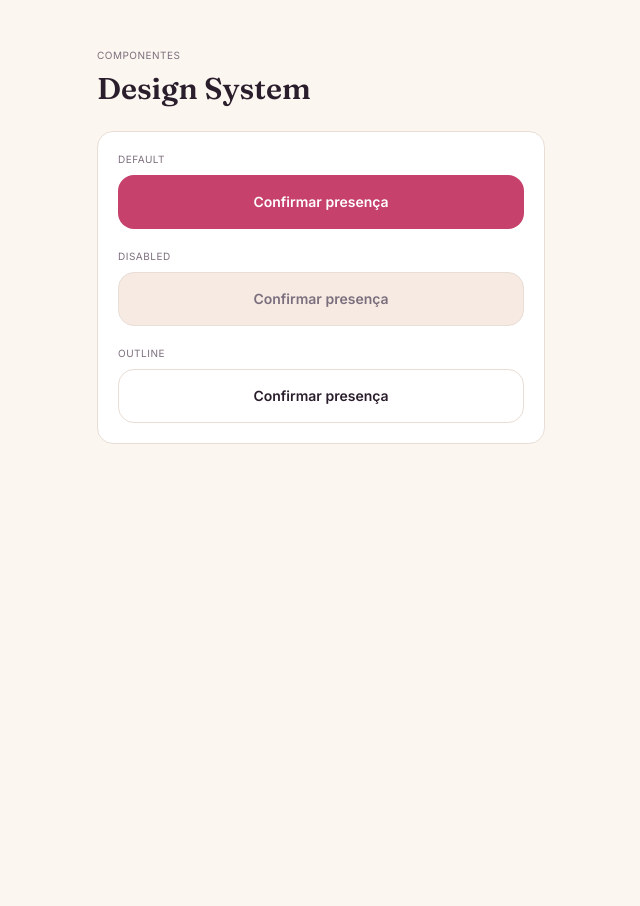
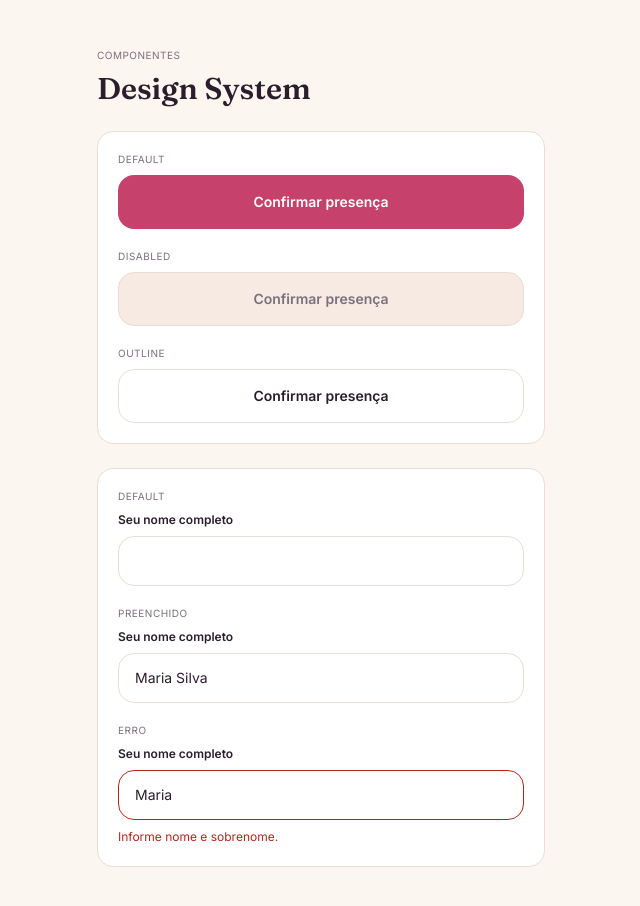
Before and after one commit to ClodoaldoDantas/be-there, a Nuxt app: page /design-system in a window 1280 px wide. Shown: the top 906 px of the page, without its empty margins (319-959 px from the left). Before the commit the page ends 800 px from the top, so only its background shows below. Built offline with nearby package versions, Linux system fonts and the light colour scheme.

Commit message:
feat: Add BaseInput component to project

```diff
--- a/app/assets/css/main.css
+++ b/app/assets/css/main.css
@@ -13,6 +13,7 @@
   --color-accent: #C6416B;
   --color-accent-hover: #A83458;
   --color-gold: #E9C489;
+  --color-error: #B3261E;
   --background-image-hero-scrim: linear-gradient(180deg, #2A1E2C00 0%, #2A1E2C55 50%, #2A1E2CF2 100%);
 }
 
--- /dev/null
+++ b/app/components/BaseInput.vue
@@ -0,0 +1,39 @@
+<template>
+  <div
+    class="flex w-full flex-col gap-2"
+  >
+    <label
+      v-if="label"
+      :for="id"
+      class="font-sans text-xs font-semibold text-ink"
+    >
+      {{ label }}
+    </label>
+
+    <input
+      :id="id"
+      v-model="model"
+      class="w-full rounded-2xl border bg-white px-4 py-3.5 font-sans text-sm text-ink outline-none transition-colors placeholder:text-muted disabled:cursor-not-allowed disabled:bg-soft disabled:text-muted"
+      :class="error ? 'border-error focus:border-error' : 'border-line focus:border-accent'"
+    >
+
+    <p
+      v-if="error"
+      class="flex items-center gap-1.5 font-sans text-[12px] text-error"
+    >
+      {{ error }}
+    </p>
+  </div>
+</template>
+
+<script setup lang="ts">
+interface BaseInputProps {
+  id: string
+  label?: string
+  error?: string
+}
+
+const { id, label, error } = defineProps<BaseInputProps>()
+
+const model = defineModel<string>()
+</script>
--- a/app/pages/design-system.vue
+++ b/app/pages/design-system.vue
@@ -41,6 +41,47 @@
           </BaseButton>
         </div>
       </div>
+
+      <div class="flex flex-col gap-5 rounded-2xl border border-line bg-white p-5">
+        <div class="flex flex-col gap-2">
+          <span class="font-sans text-[10px] uppercase tracking-wider text-muted">
+            default
+          </span>
+          <BaseInput
+            id="nome"
+            label="Seu nome completo"
+            placeholder="Ex.: Maria Silva"
+          />
+        </div>
+
+        <div class="flex flex-col gap-2">
+          <span class="font-sans text-[10px] uppercase tracking-wider text-muted">
+            preenchido
+          </span>
+          <BaseInput
+            id="nome"
+            v-model="nome"
+            label="Seu nome completo"
+          />
+        </div>
+
+        <div class="flex flex-col gap-2">
+          <span class="font-sans text-[10px] uppercase tracking-wider text-muted">
+            erro
+          </span>
+          <BaseInput
+            id="nomeInvalido"
+            v-model="nomeInvalido"
+            label="Seu nome completo"
+            error="Informe nome e sobrenome."
+          />
+        </div>
+      </div>
     </div>
   </section>
 </template>
+
+<script setup lang="ts">
+const nome = ref('Maria Silva')
+const nomeInvalido = ref('Maria')
+</script>
```
